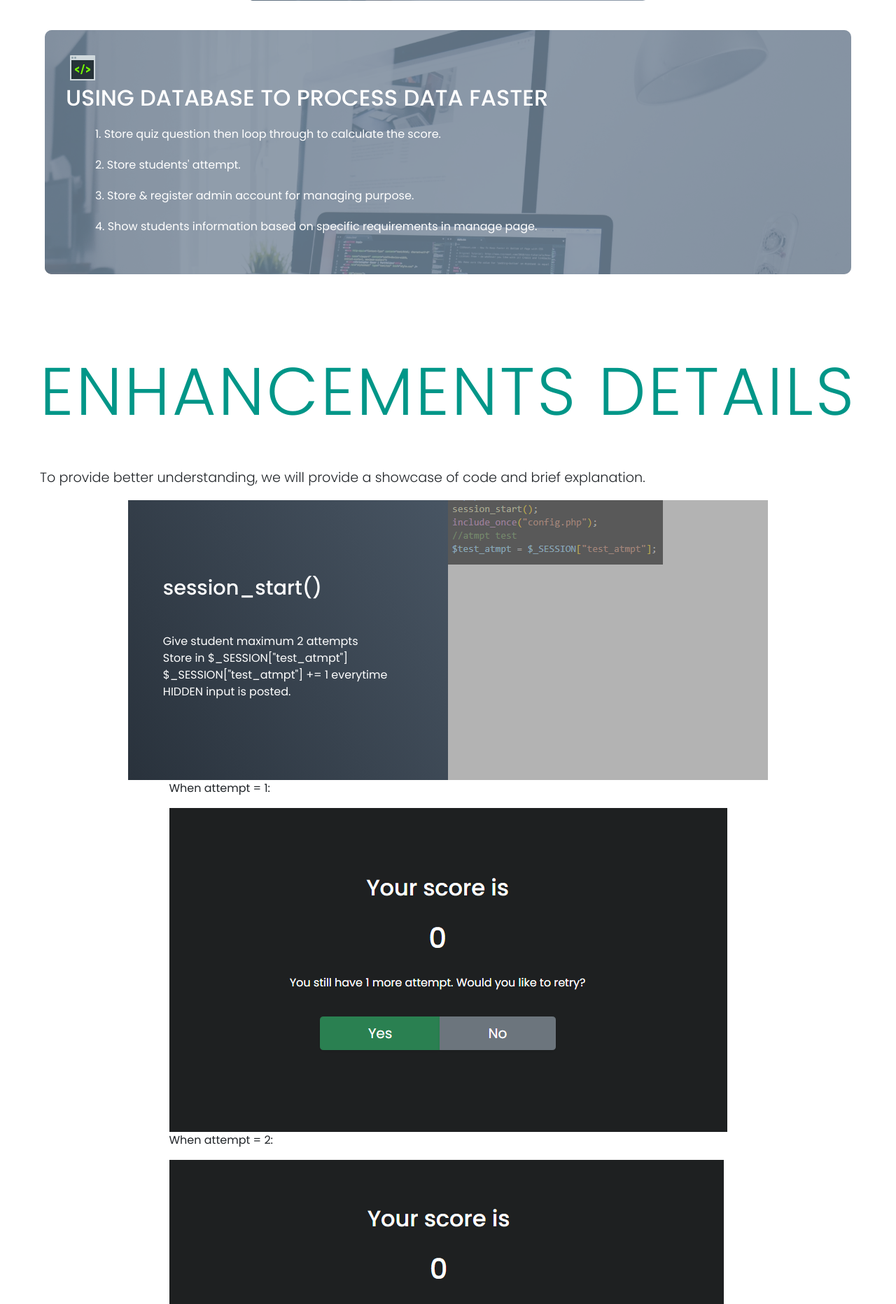
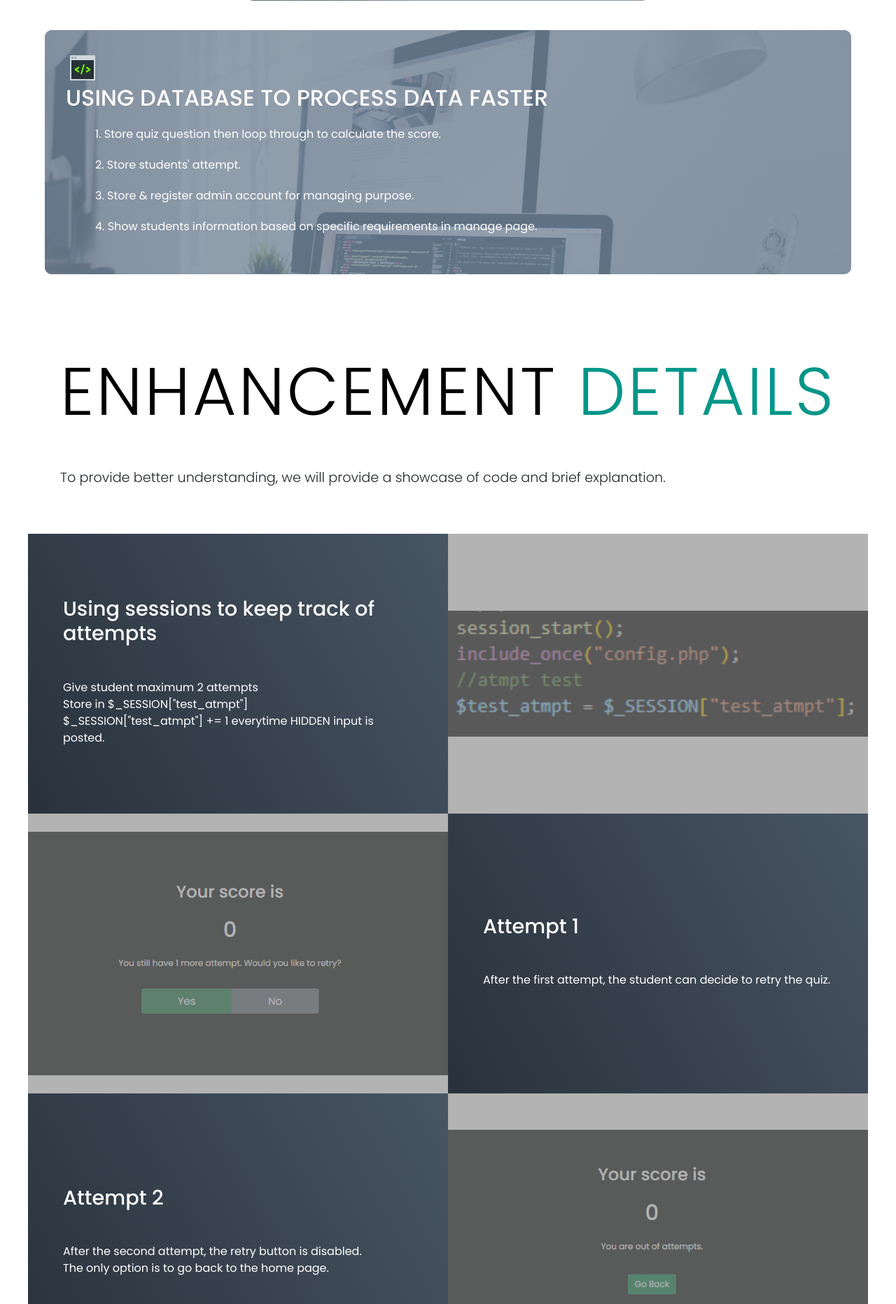
Before and after one commit to roxnguyen1612/COS10026---Assign2, a PHP site: page /phpEnhancements.php in a window 1280 px wide; the page is wider, and only the part inside the window is pictured. Shown: the part 2176-4040 px from the top of that part at 70% size. Run offline with PHP 8.4, Linux system fonts and the light colour scheme.

Commit message:
Fixed phpEnhancements css

```diff
--- a/phpEnhancements.php
+++ b/phpEnhancements.php
@@ -25,7 +25,7 @@ delete this after you read
   <section id="enhancement1">
     <div class="enhancement1 econtainer">
       <div class="enhancement1-top">
-        <h1 class="section-title"><span>IMPROVEMENT BRIEF</span></h1>
+        <h1 class="section-title">PHP <span>IMPROVEMENTS</span></h1>
         <p> Things we enhance on this assignment</p>
       </div>
     </div>
@@ -59,15 +59,14 @@ delete this after you read
   <section id="enhancement2">
     <div class="enhancement2 econtainer">
       <div class="enhancement2-top">
-        <h1 class="section-title"><span>ENHANCEMENTS DETAILS</span></h1>
+        <h1 class="section-title">ENHANCEMENT <span>DETAILS</span></h1>
         <p>To provide better understanding, we will provide a showcase of code and brief explanation.</p>
       </div>
-
       <!-- markquiz enh_1 -->
-      <div class="all-contents">
+      <div class="all-contents mt-5 mb-5">
         <div class="enhancement2-items">
           <div class="enhancement2-info">
-            <h2>session_start()</h2>
+            <h2>Using sessions to keep track of attempts</h2>
             <ul>
               <li>Give student maximum 2 attempts</li>
               <li>Store in $_SESSION["test_atmpt"]</li>
@@ -78,20 +77,36 @@ delete this after you read
             <img src="./Images/mq-1.png" alt="img" />
           </div>
         </div>
+        <div class="enhancement2-items">
+          <div class="enhancement2-info">
+            <h2>Attempt 1</h2>
+            <ul>
+              <li>After the first attempt, the student can decide to retry the quiz.</li>
+            </ul>
+          </div>
+          <div class="enhancement2-img">
+          <img src="./Images/mq-2.png" alt="img" />
+          </div>
+        </div>
+        <div class="enhancement2-items">
+          <div class="enhancement2-info">
+            <h2>Attempt 2</h2>
+            <ul>
+              <li>After the second attempt, the retry button is disabled.</li>
+              <li>The only option is to go back to the home page.</li>
+              </ul>
+          </div>
+          <div class="enhancement2-img">
+            <img src="./Images/mq-3.png" alt="img" />
+          </div>
+        </div>
       </div>
       <!-- mquiz showcase -->
-      <div>
-        <p>When attempt = 1:</p>
-        <img src="./Images/mq-2.png" alt="img" />
-        <p>When attempt = 2:</p>
-        <img src="./Images/mq-3.png" alt="img" />
-      </div>
-
       <!-- login page -->
-      <div class="all-contents">
+      <div class="all-contents mt-5 mb-5">
         <div class="enhancement2-items">
           <div class="enhancement2-info">
-            <h2>Login session_start()</h2>
+            <h2>Using sessions to keep track of login attempts and status.</h2>
             <ul>
               <li>Store username and password information</li>
               <li>$_POST["hidden"] input to calculate fail times</li>
@@ -101,24 +116,50 @@ delete this after you read
           <div class="enhancement2-img">
             <img src="./Images/lg-1.png" alt="img" />
           </div>
-          <br>
-          <div>
-            <p>Checking login in manage.php:</p>
+        </div>
+        <div class="enhancement2-items">
+          <div class="enhancement2-info">
+            <h2>Checking user login within manage.php</h2>
+            <ul>
+              <li>If neither the 'user' or 'pwd' are set</li>
+              <li>the user will be sent back to the login page.</li>
+            </ul>
+          </div>
+          <div class="enhancement2-img">
             <img src="./Images/lg-2.png" alt="img" />
-            <p>$_POST["hidden"] > 3 = disable button</p>
+          </div>
+        </div>
+        <div class="enhancement2-items">
+          <div class="enhancement2-info">
+            <h2>Checking login attempts</h2>
+            <ul>
+              <li>When a user has attempted to login more than 3 times the login button will be disabled.</li>
+            </ul>
+          </div>
+          <div class="enhancement2-img">
             <img src="./Images/lg-3.png" alt="img" />
+          </div>
+        </div>
+        <div class="enhancement2-items">
+          <div class="enhancement2-info">
+            <h2>Disabling Login Button</h2>
+            <ul>
+              <li>If $atmpt is equal to three, the login button will be disabled.</li>
+            </ul>
+          </div>
+          <div class="enhancement2-img">
             <img src="./Images/lg-4.png" alt="img" />
           </div>
         </div>
       </div>
 
       <!-- database -->
-      <div class="all-contents">
+      <div class="all-contents mt-5 mb-5">
         <div class="enhancement2-items">
           <div class="enhancement2-info">
             <h2>Database</h2>
             <ul>
-            <li>Store answers & calculate score</li>
+              <li>Store correct answers</li>
               <li>Record students' attempts</li>
               <li>Output 5 functions in manage page</li>
             </ul>
@@ -127,13 +168,40 @@ delete this after you read
             <img src="./Images/img-1.png" alt="img" />
           </div>
         </div>
-        <div>
-          <p>Calculate score on database answers: </p>
+        <div class="enhancement2-items">
+          <div class="enhancement2-info">
+            <h2>Calculate scores and stored in our database</h2>
+            <ul>
+              <li>markquiz.php calculates student scores.</li>
+              <li>The correct answers, which are stored in our database are used to calculate the score.</li>
+            </ul>
+          </div>
+          <div class="enhancement2-img">
             <img src="./Images/db-1.png" alt="img" />
-          <p>Insert student attempts: </p>
+          </div>
+        </div>
+        <div class="enhancement2-items">
+          <div class="enhancement2-info">
+            <h2>Insert student attempts</h2>
+            <ul>
+              <li>Once the score has been calcuated: student information, attempt number, and score are all stored in our database.</li>
+            </ul>
+          </div>
+          <div class="enhancement2-img">
             <img src="./Images/db-2.png" alt="img" />
-          <p>Functions in manage.php by displaytable.php. For example:  </p>
+          </div>
+        </div>
+        <div class="enhancement2-items">
+          <div class="enhancement2-info">
+            <h2>manage.php functions</h2>
+            <ul>
+              <li>There are 5 functions within our manage.php page that allow supervisors to manage the database.</li>
+              <li>These functions allow the supervisor to delete attempts, list attempts, and change the scores of students.</li>
+            </ul>
+          </div>
+          <div class="enhancement2-img">
             <img src="./Images/db-3.png" alt="img" />
+          </div>
         </div>
       </div>
     </div>
--- a/styles/style.css
+++ b/styles/style.css
@@ -1027,14 +1027,21 @@ padding: 10px 10px;
   width: 100%;
   background-color: gray;
   opacity: .6;
+  transition: .3s ease opacity;
 }
 
 #enhancement2 .enhancement2-img img {
+  height: 100%;
+  width: 100%;
+  object-fit: contain;
   transition: .3s ease transform;
 }
 
 #enhancement2 .enhancement2-items:hover .enhancement2-img img {
-  transform: scale(1.1);
+  transform: scale(1.05);
+}
+#enhancement2 .enhancement2-items:hover > .enhancement2-img::after{
+  opacity: 0;
 }
 
 #code{
```
Also changed, not shown: Images/db-2.png. Lines whose indentation alone changed are shown as unchanged.
